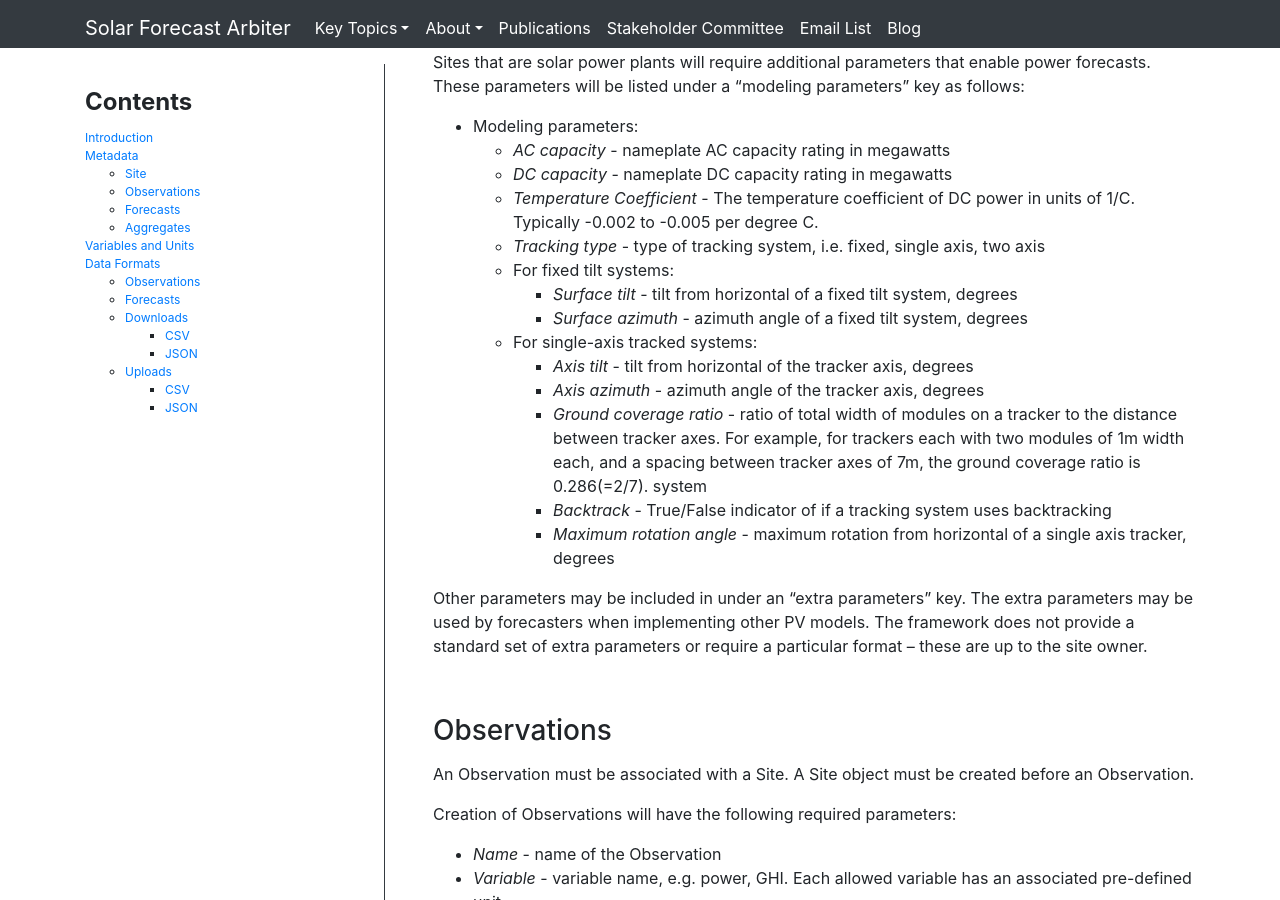
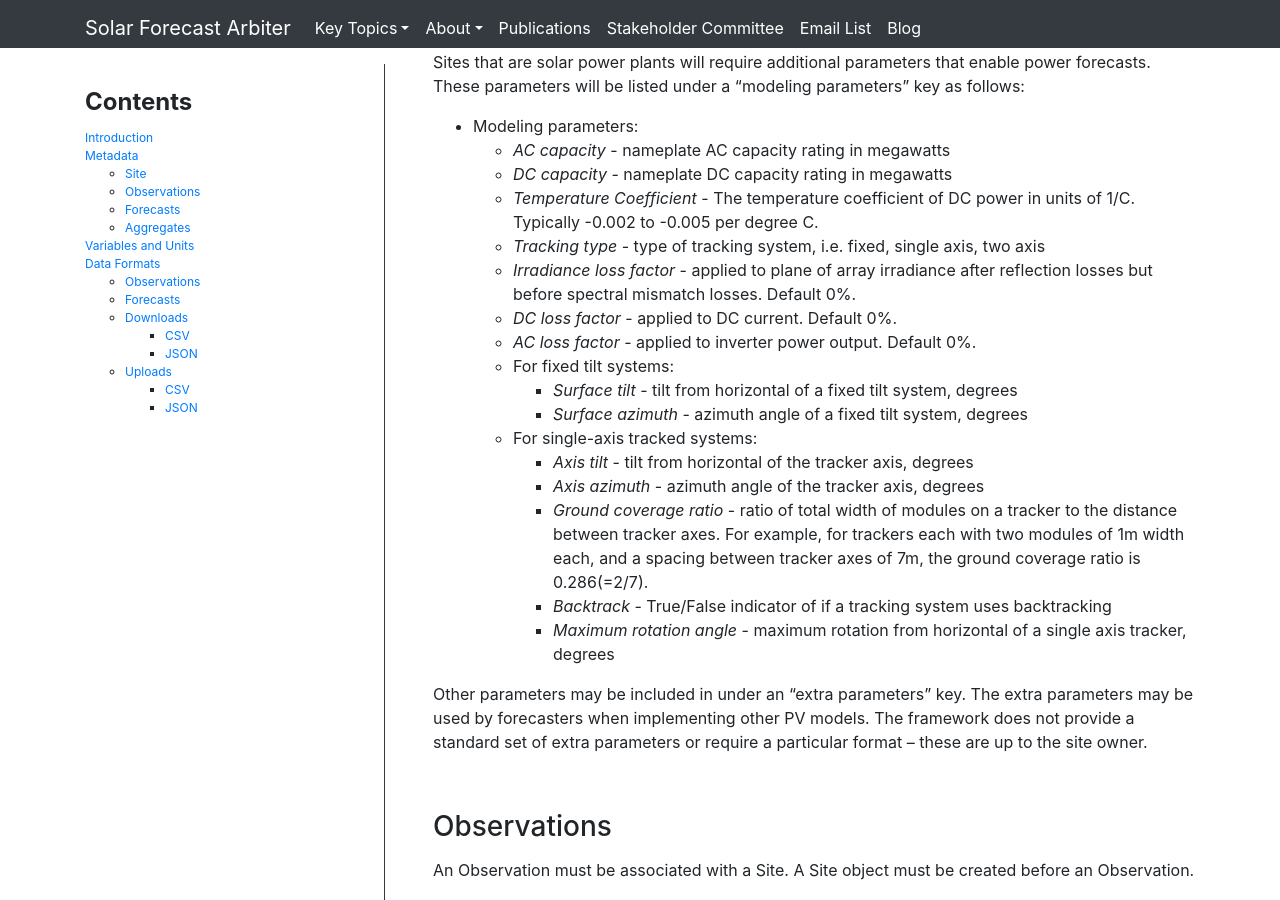
Before and after one commit to SolarArbiter/SolarArbiter.github.io, a Jekyll site: the page built from data_model.md, in a window 1280 px wide and 900 px high, scrolled down 2360 px. Built offline with Jekyll 4.4.1, drawn with Linux system fonts in a browser that asks for light colours; comment, search, counter and statistics services are not loaded; our own code applies the rules of GitHub Pages for plain Markdown files.

Commit message:
add irradiance, dc, ac loss factors to data model

```diff
--- a/data_model.md
+++ b/data_model.md
@@ -134,6 +134,10 @@
         in units of 1/C. Typically -0.002 to -0.005 per degree C.
     -   *Tracking type* - type of tracking system, i.e. fixed, single axis,
         two axis
+    -   *Irradiance loss factor* - applied to plane of array irradiance after
+        reflection losses but before spectral mismatch losses. Default 0%.
+    -   *DC loss factor* - applied to DC current. Default 0%.
+    -   *AC loss factor* - applied to inverter power output. Default 0%.
     -   For fixed tilt systems:
         -   *Surface tilt* - tilt from horizontal of a fixed tilt system,
             degrees
@@ -142,8 +146,11 @@
     -   For single-axis tracked systems:
         -   *Axis tilt* - tilt from horizontal of the tracker axis, degrees
         -   *Axis azimuth* - azimuth angle of the tracker axis, degrees
-        -   *Ground coverage ratio* - ratio of total width of modules on a tracker to the distance between tracker axes. For example, for trackers each with two modules of 1m width each, and a spacing between tracker axes of 7m, the ground coverage ratio is 0.286(=2/7).
-            system
+        -   *Ground coverage ratio* - ratio of total width of modules on a
+            tracker to the distance between tracker axes. For example, for
+            trackers each with two modules of 1m width each, and a spacing
+            between tracker axes of 7m, the ground coverage ratio is
+            0.286(=2/7).
         -   *Backtrack* - True/False indicator of if a tracking system uses
             backtracking
         -   *Maximum rotation angle* - maximum rotation from horizontal of
```
